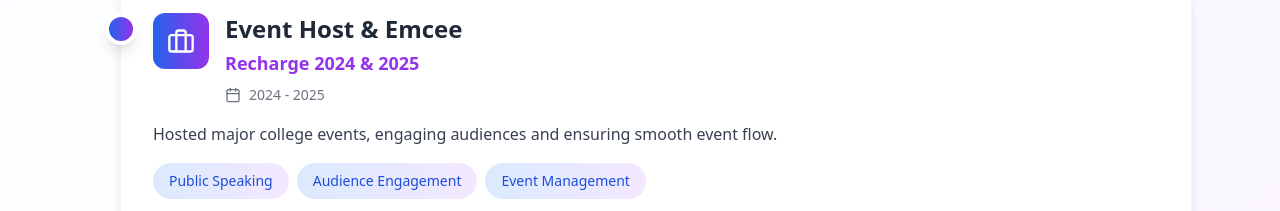
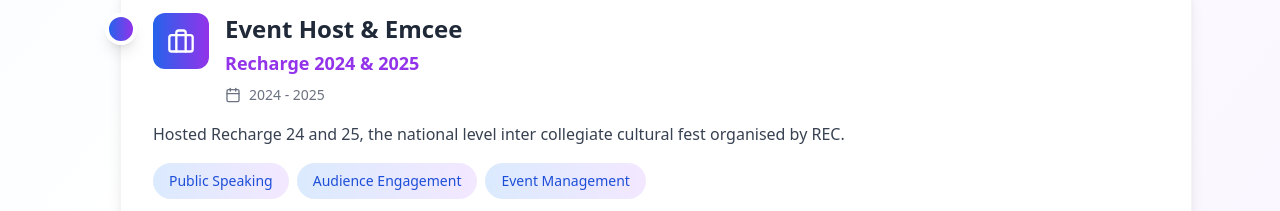
Before and after one commit to sam-verse/nandhini-rk, a React (Vite) app: page / in a window 1280 px wide. Shown: the part 2940-3151 px from the top of the page. Built offline with nearby package versions, Linux system fonts and the light colour scheme.

Commit message:
Update Experience.tsx

```diff
--- a/src/components/Experience.tsx
+++ b/src/components/Experience.tsx
@@ -26,7 +26,7 @@ const experiences = [
     title: 'Event Host & Emcee',
     organization: 'Recharge 2024 & 2025',
     period: '2024 - 2025',
-    description: 'Hosted major college events, engaging audiences and ensuring smooth event flow.',
+    description: 'Hosted Recharge 24 and 25, the national level inter collegiate cultural fest organised by REC.',
     highlights: ['Public Speaking', 'Audience Engagement', 'Event Management']
   }
 ];
```
